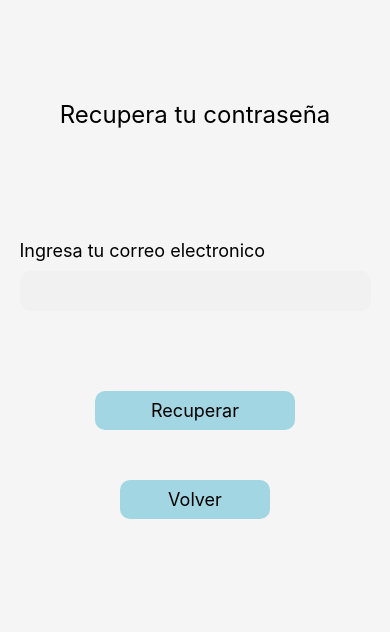
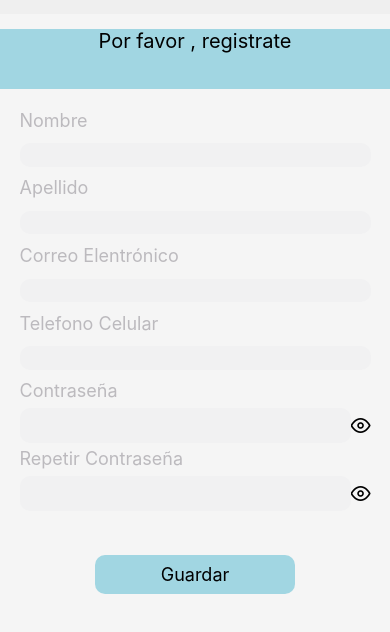
Before and after one commit to No-Country/C8-79-ft-ReactNative, a React Native app: screen / in a window 390 px wide. Shown: the top 632 px of the page. Built offline with nearby package versions, Linux system fonts and the light colour scheme.

Commit message:
Modificar props de PopUp del formulario de registro

```diff
--- a/App.js
+++ b/App.js
@@ -9,9 +9,9 @@ export default function App() {
     {/* // <View style={styles.container}>
     //   <Text>Open up App.js to start working on your app!</Text> */}
       <StatusBar style="auto" />
-    {/* // </View>
-    // <Register></Register> */}
-    <PasswordRecovery></PasswordRecovery>
+    {/* {/* // </View> */}
+    <Register></Register>
+    {/* <PasswordRecovery></PasswordRecovery> */}
     </>
   );
 }
--- a/components/PopUp.js
+++ b/components/PopUp.js
@@ -18,5 +18,3 @@ const styles = StyleSheet.create({
     borderWidth: 1,
   },
 });
-
-// ¡Los cambios se guardaron con exito!
--- a/components/form/RegisterForm.js
+++ b/components/form/RegisterForm.js
@@ -33,9 +33,10 @@ const RegisterForm = () => {
     });
   };
 
-  const submitForm = (formData) => {
+  const submitForm = (formData,clear) => {
     console.log(formData)
     setPopup(true)
+    clear()
     setTimeout(()=> setPopup(false),1000)
       }
 
@@ -60,7 +61,7 @@ const RegisterForm = () => {
           "Las contraseñas deben coincidir"
         ),
       })}
-      onSubmit={(values) => submitForm(values)}
+      onSubmit={(values  ,{ resetForm }) => submitForm(values,resetForm)}
     >
       {({
         handleChange,
@@ -177,7 +178,7 @@ const RegisterForm = () => {
             />
           </View>
 
-          <PopUp visibility={popup}></PopUp>
+          <PopUp visibility={popup} message="¡Los cambios se guardaron con exito!" ></PopUp>
         </ScrollView>
       )}
     </Formik>
```
